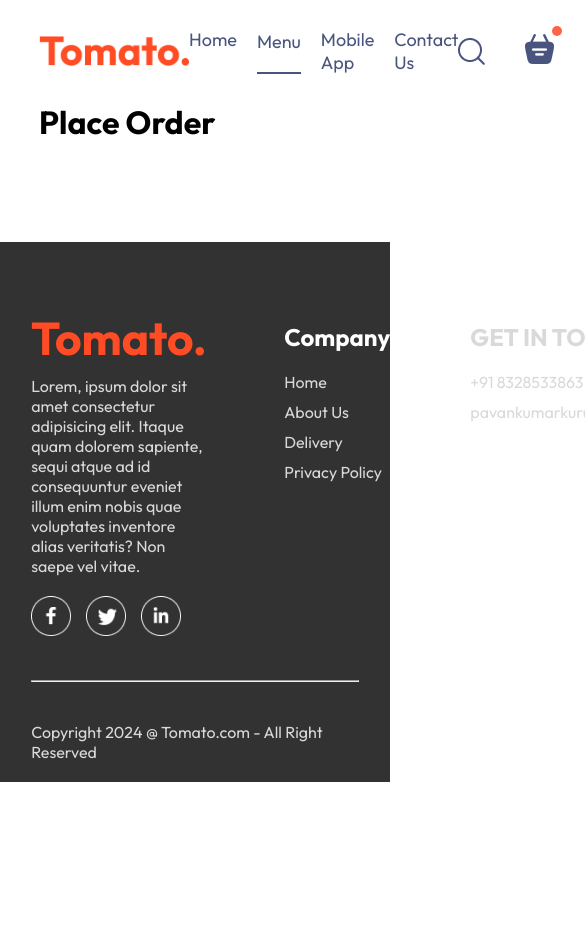
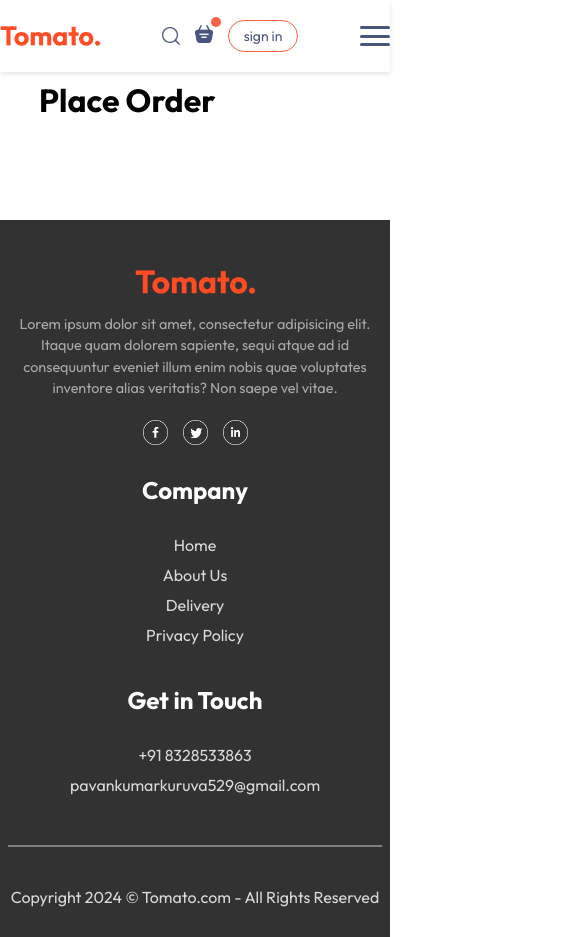
Before and after one commit to PavanKumar529/MERN-Full-Stack-Food-Delivery-Website, a React (Vite) app in the folder client/: page /place-order in a window 390 px wide. Shown: the top 937 px of the page, 585 px wide, since content can reach past the window. Before the commit the page ends 844 px from the top, so only its background shows below. Built offline with nearby package versions, Linux system fonts and the light colour scheme.

Commit message:
Fifth Commit: Created most Responsive App at different screen sizes like 1050px,900px,750px,500px, 350px

```diff
--- a/client/src/components/Footer/Footer.css
+++ b/client/src/components/Footer/Footer.css
@@ -15,29 +15,121 @@
     grid-template-columns: 2fr 1fr 1fr;
     gap: 80px;
 }
+
 .footer-content-left, .footer-content-right, .footer-content-center {
     display: flex;
     flex-direction: column;
     align-items: start;
     gap: 20px;
 }
+.footer-content-left img {
+    width: 150px;
+}
+.footer-content-left p {
+    color: #a9a9a9;
+    line-height: 1.5;
+}
 
-.footer-content-left li, .footer-content-right li, .footer-content-center li {
+.footer-content-center ul, .footer-content-right ul {
+    padding: 0;
+    margin: 0;
+}
+.footer-content-center li, .footer-content-right li {
     list-style: none;
     margin-bottom: 10px;
     cursor: pointer;
+    transition: color 0.3s;
+}
+.footer-content-center li:hover, .footer-content-right li:hover {
+    color: tomato;
 }
 
 .footer-content-right h2, .footer-content-center h2 {
     color: white;
+    margin-bottom: 10px;
+}
+
+.footer-social-media-icons {
+    display: flex;
+    gap: 15px;
 }
 .footer-social-media-icons img {
-    width: 40px;
-    margin-right: 15px;
+    width: 35px;
+    transition: transform 0.3s;
+    /* margin-right: 15px; */
+    cursor: pointer;
 }
+.footer-social-media-icons img:hover {
+    transform: scale(1.1);
+}
+
 .footer hr{
     width: 100%;
     height: 2px;
     margin: 20px 0;
     background-color: grey;
+    border: none;
 }
+
+
+/* Responsive Styles */
+@media (max-width: 1050px) {
+    .footer-content {
+        gap: 30px;
+    }
+}
+
+@media (max-width: 900px) {
+    .footer-content {
+        grid-template-columns: 1fr;
+        text-align: center;
+    }
+
+    .footer-content-left, .footer-content-right, .footer-content-center {
+        align-items: center;
+    }
+}
+
+@media (max-width: 750px) {
+    .footer {
+        padding: 40px 4vw;
+        padding-top: 60px;
+    }
+
+    .footer-content-left img {
+        width: 120px;
+    }
+
+    .footer-content-center h2, .footer-content-right h2 {
+        font-size: 1.5rem;
+    }
+
+    .footer-social-media-icons img {
+        width: 30px;
+    }
+}
+
+@media (max-width: 500px) {
+    .footer {
+        padding: 30px 2vw;
+        padding-top: 50px;
+    }
+
+    .footer-content-left p {
+        font-size: 0.9rem;
+    }
+
+    .footer-social-media-icons img {
+        width: 25px;
+    }
+}
+
+@media (max-width: 350px) {
+    .footer-content-left p {
+        font-size: 0.8rem;
+    }
+
+    .footer-copyright {
+        font-size: 0.8rem;
+    }
+}
--- a/client/src/components/Footer/Footer.jsx
+++ b/client/src/components/Footer/Footer.jsx
@@ -1,18 +1,18 @@
-import React from 'react'
-import "./Footer.css"
-import { assets } from '../../assets/assets'
+import React from 'react';
+import "./Footer.css";
+import { assets } from '../../assets/assets';
 
 const Footer = () => {
   return (
     <div className='footer'>
       <div className="footer-content">
         <div className="footer-content-left">
-                <img src={assets.logo} alt="" />
-                <p>Lorem, ipsum dolor sit amet consectetur adipisicing elit. Itaque quam dolorem sapiente, sequi atque ad id consequuntur eveniet illum enim nobis quae voluptates inventore alias veritatis? Non saepe vel vitae.</p>
+          <img src={assets.logo} alt="logo" />
+          <p>Lorem ipsum dolor sit amet, consectetur adipisicing elit. Itaque quam dolorem sapiente, sequi atque ad id consequuntur eveniet illum enim nobis quae voluptates inventore alias veritatis? Non saepe vel vitae.</p>
           <div className="footer-social-media-icons">
-                    <img src={assets.facebook_icon} alt="" />
-                    <img src={assets.twitter_icon} alt="" />
-                    <img src={assets.linkedin_icon} alt="" />
+            <img src={assets.facebook_icon} alt="Facebook" />
+            <img src={assets.twitter_icon} alt="Twitter" />
+            <img src={assets.linkedin_icon} alt="LinkedIn" />
           </div>
         </div>
         <div className="footer-content-center">
@@ -24,8 +24,8 @@ const Footer = () => {
             <li>Privacy Policy</li>
           </ul>
         </div>
-            <div className="footer-content-left">
-                <h2>GET IN TOUCH</h2>
+        <div className="footer-content-right">
+          <h2>Get in Touch</h2>
           <ul>
             <li>+91 8328533863</li>
             <li>pavankumarkuruva529@gmail.com</li>
@@ -33,9 +33,9 @@ const Footer = () => {
         </div>
       </div>
       <hr />
-      <p className='footer-copyright'>Copyright 2024  @ Tomato.com - All Right Reserved</p>
+      <p className='footer-copyright'>Copyright 2024 © Tomato.com - All Rights Reserved</p>
     </div>
-  )
+  );
 }
 
-export default Footer
+export default Footer;
--- a/client/src/components/Navbar/Navbar.css
+++ b/client/src/components/Navbar/Navbar.css
@@ -1,8 +1,17 @@
 .navbar {
-    padding: 20px 0px;
+    padding: 20px 0;
     display: flex;
     justify-content: space-between;
     align-items: center;
+    /* position: relative; */
+
+    top: 0;
+    left: 0;
+    position: fixed; /* Make the navbar fixed */
+    width: 100%; /* Ensure it spans the full width of the viewport */
+    background-color: white; /* Set a background color */
+    z-index: 1000; /* Ensure it sits on top of other elements */
+    box-shadow: 0 2px 4px rgba(0, 0, 0, 0.1); /* Optional: Add a shadow for better visibility */
 }
 
 .navbar .logo {
@@ -15,6 +24,34 @@
     gap: 20px;
     color: #49557e;
     font-size: 18px;
+    transition: max-height 0.3s ease-out;
+}
+
+.navbar-menu li {
+    position: relative;
+    cursor: pointer;
+    padding: 10px 0;
+    transition: color 0.3s ease;
+}
+
+.navbar-menu li::after {
+    content: '';
+    position: absolute;
+    width: 100%;
+    height: 3px;
+    bottom: 0;
+    left: 0;
+    background-color: tomato;
+    transform: scaleX(0);
+    transition: transform 0.3s ease;
+    transform-origin: bottom right;
+}
+
+.navbar-menu li:hover::after,
+.navbar-menu .active::after {
+    background-image: linear-gradient(to right, rgb(214, 21, 21), rgb(208, 139, 11));
+    transform: scaleX(1);
+    transform-origin: bottom left;
 }
 
 .navbar-right {
@@ -38,24 +75,119 @@
     background-color: #fff4f2;
 }
 
-.navbar .active {
-    padding-top: 2px;
-    border-bottom: 2px solid #49557e;
-}
-
-.navbar li {
-    cursor: pointer;
-}
-
 .navbar-search-icon {
     position: relative;
 }
+
 .navbar-search-icon .dot {
     position: absolute;
     min-width: 10px;
     min-height: 10px;
     background-color: tomato;
-    border-radius: 5px;
+    border-radius: 50%;
     top: -8px;
     right: -8px;
 }
+
+/* Responsive Styles */
+
+@media(max-width: 1050px) {
+    .navbar .logo {
+        width: 140px;
+    }
+    .navbar-menu {
+        gap: 20px;
+        font-size: 17px;
+    }
+    .navbar-right {
+        gap: 30px;
+    }
+    .navbar-right img {
+        width: 22px;
+    }
+    .navbar-right button {
+        padding: 8px 25px;
+    }
+}
+
+@media(max-width: 900px) {
+    .navbar .logo {
+        width: 120px;
+    }
+    .navbar-menu {
+        gap: 15px;
+        font-size: 16px;
+    }
+    .navbar-right {
+        gap: 20px;
+    }
+    .navbar-right img {
+        width: 20px;
+    }
+    .navbar-right button {
+        padding: 7px 20px;
+        font-size: 15px;
+    }
+}
+
+@media(max-width: 750px) {
+    .navbar-menu {
+        display: none;
+    }
+    .hamburger {
+        display: block;
+        cursor: pointer;
+    }
+    .navbar-right {
+        gap: 15px;
+    }
+}
+
+@media(max-width: 500px) {
+    .navbar .logo {
+        width: 100px;
+    }
+    .navbar-right img {
+        width: 18px;
+    }
+    .navbar-right button {
+        padding: 6px 15px;
+        font-size: 14px;
+    }
+}
+
+/* Hamburger Menu Styles */
+.hamburger {
+    display: none;
+    flex-direction: column;
+    justify-content: space-between;
+    width: 30px;
+    height: 20px;
+}
+
+.hamburger span {
+    display: block;
+    width: 100%;
+    height: 3px;
+    background-color: #49557e;
+    border-radius: 2px;
+}
+
+.navbar-menu.open {
+    display: flex;
+    flex-direction: column;
+    gap: 10px;
+    position: absolute;
+    top: 60px;
+    right: 20px;
+    background-color: white;
+    padding: 10px;
+    border-radius: 5px;
+    box-shadow: 0px 0px 10px rgba(0, 0, 0, 0.1);
+}
+
+@media(max-width: 750px) {
+    .hamburger {
+        display: flex;
+    }
+}
--- a/client/src/components/Navbar/Navbar.jsx
+++ b/client/src/components/Navbar/Navbar.jsx
@@ -1,31 +1,35 @@
-// import React from 'react'
-import "./Navbar.css"
-import { assets } from "../../assets/assets"
-import { useState } from "react"
-
+import "./Navbar.css";
+import { assets } from "../../assets/assets";
+import { useState } from "react";
+import { Link } from 'react-router-dom'
 const Navbar = () => {
-
-    const [ menu, setMenu ] = useState("menu")
+    const [menu, setMenu] = useState("menu");
+    const [isMenuOpen, setIsMenuOpen] = useState(false);
 
     return (
         <div className="navbar">
-        <img src={assets.logo} alt="logo" className="logo"/>
-        <ul className="navbar-menu">
-            <li onClick={() => setMenu("home")} className={menu === "home" ? "active" : ""}>Home</li>
-            <li onClick={() => setMenu("menu")} className={menu === "menu" ? "active" : ""}>Menu</li>
-            <li onClick={() => setMenu("mobile-app")} className={menu === "mobile-app" ? "active" : ""}>Mobile App</li>
-            <li onClick={() => setMenu("contact-us")} className={menu === "contact-us" ? "active" : ""}>Contact Us</li>
+            <img src={assets.logo} alt="logo" className="logo" />
+            <ul className={`navbar-menu ${isMenuOpen ? "open" : ""}`}>
+                <Link to='/'><li onClick={() => setMenu("home")} className={menu === "home" ? "active" : ""}>Home</li></Link>
+                <a href="#explore-menu"><li onClick={() => setMenu("menu")} className={menu === "menu" ? "active" : ""}>Menu</li></a>
+                <a href="#app-download"><li onClick={() => setMenu("mobile-app")} className={menu === "mobile-app" ? "active" : ""}>Mobile App</li></a>
+                <a href="#footer"><li onClick={() => setMenu("contact-us")} className={menu === "contact-us" ? "active" : ""}>Contact Us</li></a>
             </ul>
             <div className="navbar-right">
-            <img src={assets.search_icon} alt="" />
+                <img src={assets.search_icon} alt="search icon" />
                 <div className="navbar-search-icon">
-                <img src={assets.basket_icon} alt="basket_icon" />
+                    <img src={assets.basket_icon} alt="basket icon" />
                     <div className="dot"></div>
                 </div>
                 <button>sign in</button>
             </div>
+            <div className="hamburger" onClick={() => setIsMenuOpen(!isMenuOpen)}>
+                <span></span>
+                <span></span>
+                <span></span>
             </div>
-  )
-}
+        </div>
+    );
+};
 
-export default Navbar
+export default Navbar;
--- a/client/src/index.css
+++ b/client/src/index.css
@@ -4,7 +4,7 @@
   margin: 0;
   box-sizing: border-box;
   font-family: Outfit;
-
+  scroll-behavior: smooth;
 }
 body {
   min-height: 100vh;
@@ -16,6 +16,8 @@ a {
 .app {
   width: 80%;
   margin: auto;
+
+  padding-top: 80px; /* Add padding to avoid content being hidden under the navbar */
 }
 
 @keyframes fadeIn {
```
Also changed, not shown: client/src/components/ExploreMenu/ExploreMenu.css (+89 -5 lines), client/src/components/Header/Header.css (+61 -2 lines). Lines whose indentation alone changed are shown as unchanged.
